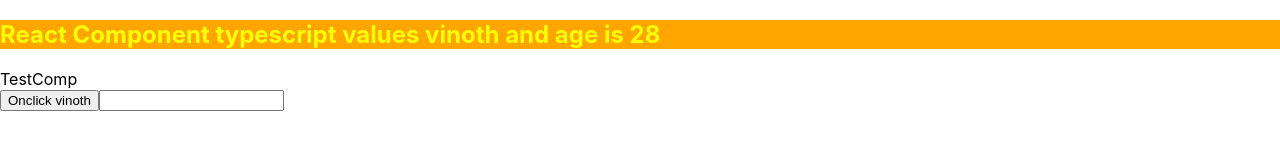
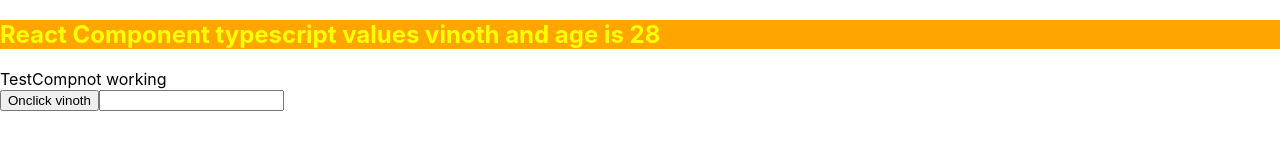
Before and after one commit to Vmadhavan2310/react_typescript, a React (Create React App) app: page / in a window 1280 px wide. Shown: the top 160 px of the page. Built offline with nearby package versions, Linux system fonts and the light colour scheme.

Commit message:
Web--Defaultprops

```diff
--- a/src/Components/New Notes/TestComp.tsx
+++ b/src/Components/New Notes/TestComp.tsx
@@ -1,9 +1,10 @@
 import React from 'react'
 
-function TestComp() {
+function TestComp(props:{child:string}) {
   return (
-    <div>TestComp</div>
+    <div>TestComp{props.child}</div>
   )
 }
+TestComp.defaultProps ={child:"not working"}
 
 export default TestComp
```
